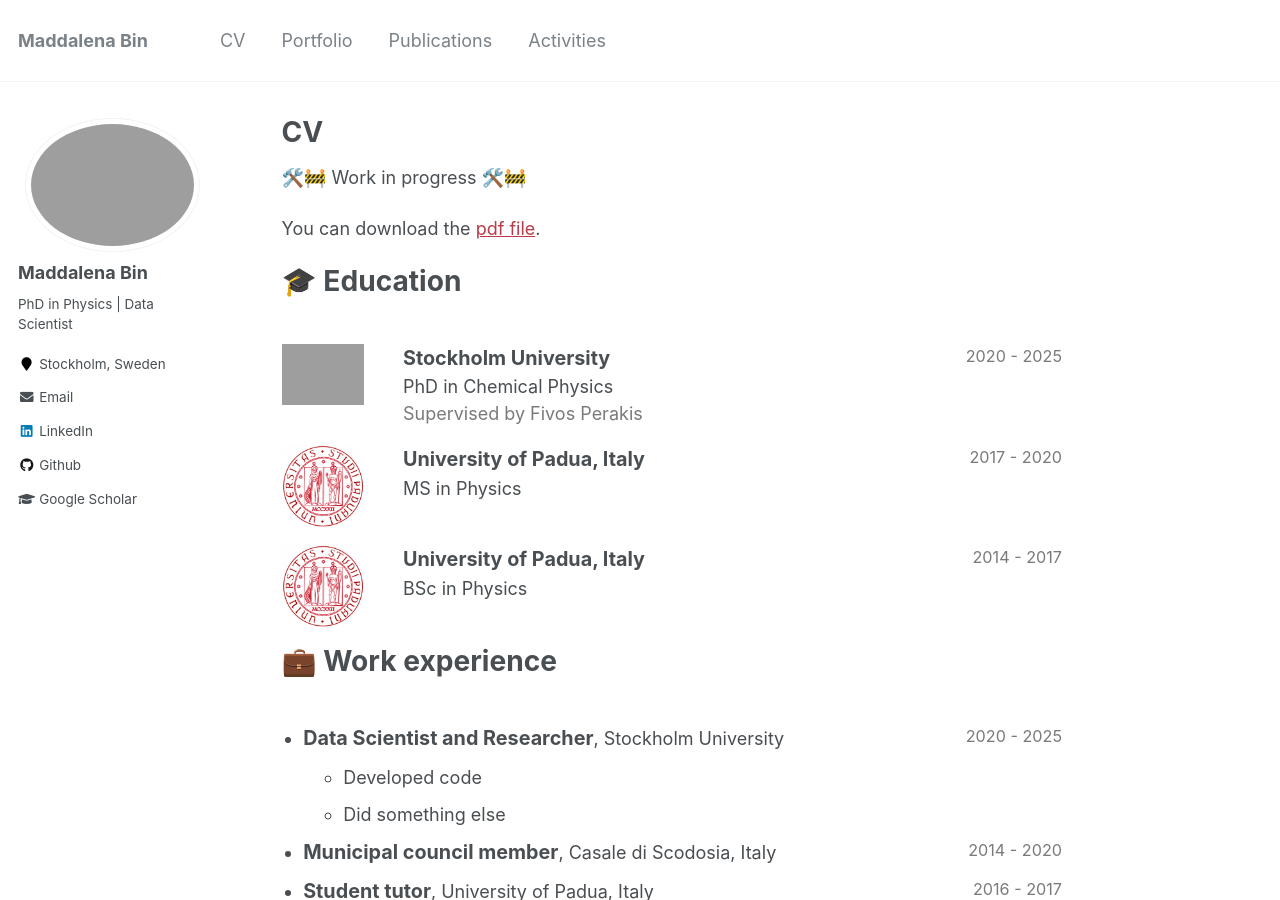
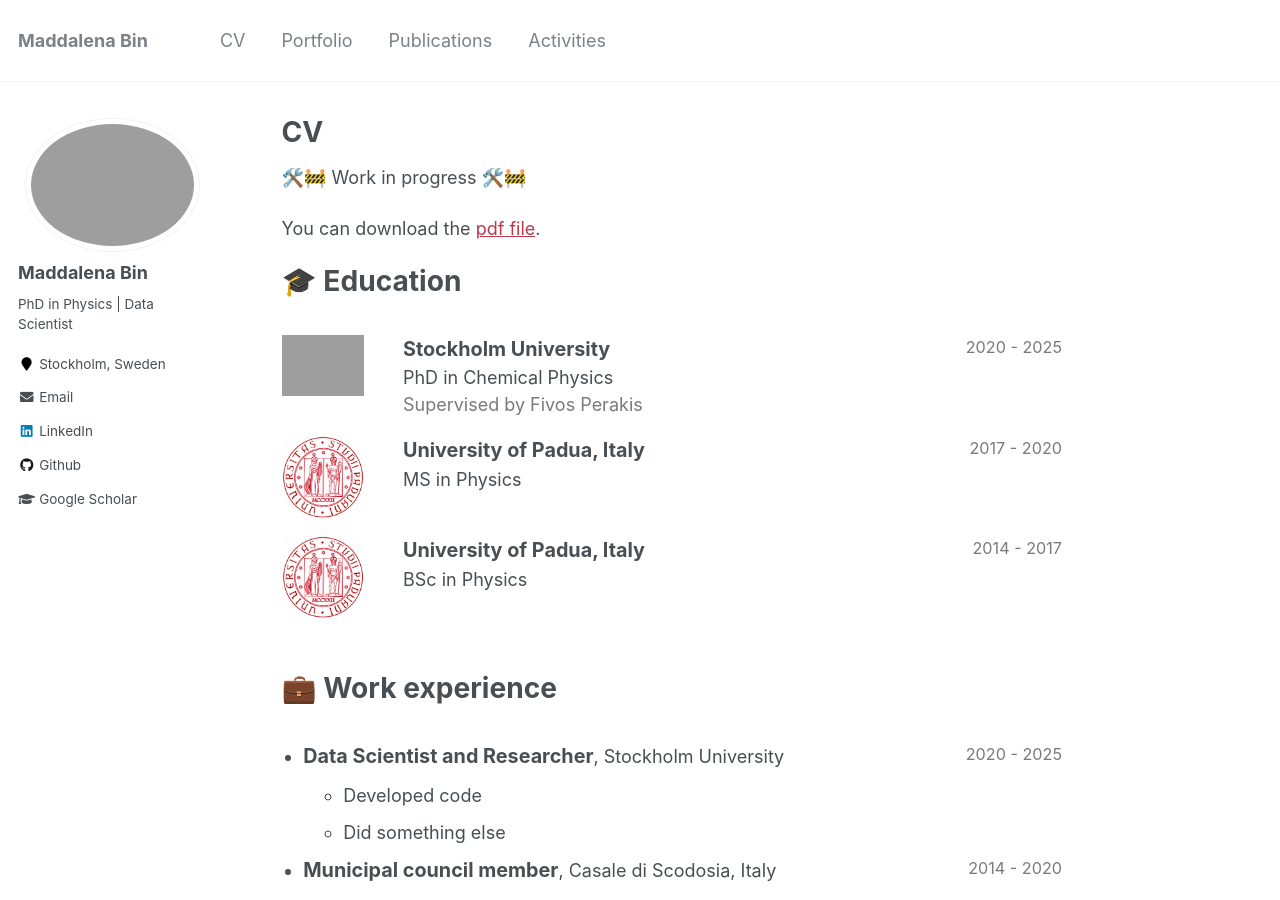
Before and after one commit to maddalenabin/maddalenabin.github.io, a Jekyll site: the page built from _pages/cv.md, in a window 1280 px wide and 900 px high. Built offline with Jekyll 4.4.1, drawn with Linux system fonts in a browser that asks for light colours.

Commit message:
Update cv.md

```diff
--- a/_pages/cv.md
+++ b/_pages/cv.md
@@ -15,7 +15,7 @@ redirect_from:
 
 You can download the [pdf file](https://maddalenabin.github.io/files/cv.pdf).
 
-<h1 style="margin-bottom: 2.5rem;">🎓 Education</h1>
+<h1 style="margin-bottom: 2rem;">🎓 Education</h1>
 
 <!-- PhD -->
 <div style="display:flex;">
@@ -85,7 +85,7 @@ You can download the [pdf file](https://maddalenabin.github.io/files/cv.pdf).
 * M.S. in Physics, University of Padua, 2020
 * B.S. in Ohysics, University of Padua, 2017 -->
 
-<h1 style="margin-bottom: 2.5rem;">💼 Work experience</h1>
+<h1 style="margin-top: 2rem; margin-bottom: 2rem;">💼 Work experience</h1>
 <!-- <h1 style="margin-bottom: 2.5rem;">🎓 Education</h1> -->
 <!--<h2>💼 Work experience</h2> -->
 <ul style="padding-left: 1.2em; list-style-position: outside;">
@@ -117,7 +117,7 @@ You can download the [pdf file](https://maddalenabin.github.io/files/cv.pdf).
 
 
 
-<h1 style="margin-bottom: 2.5rem;">🌟 Awards </h1>
+<h1 style="margin-top: 2rem; margin-bottom: 2rem;">🌟 Awards </h1>
 ======
 <ul>
   <li>
```
